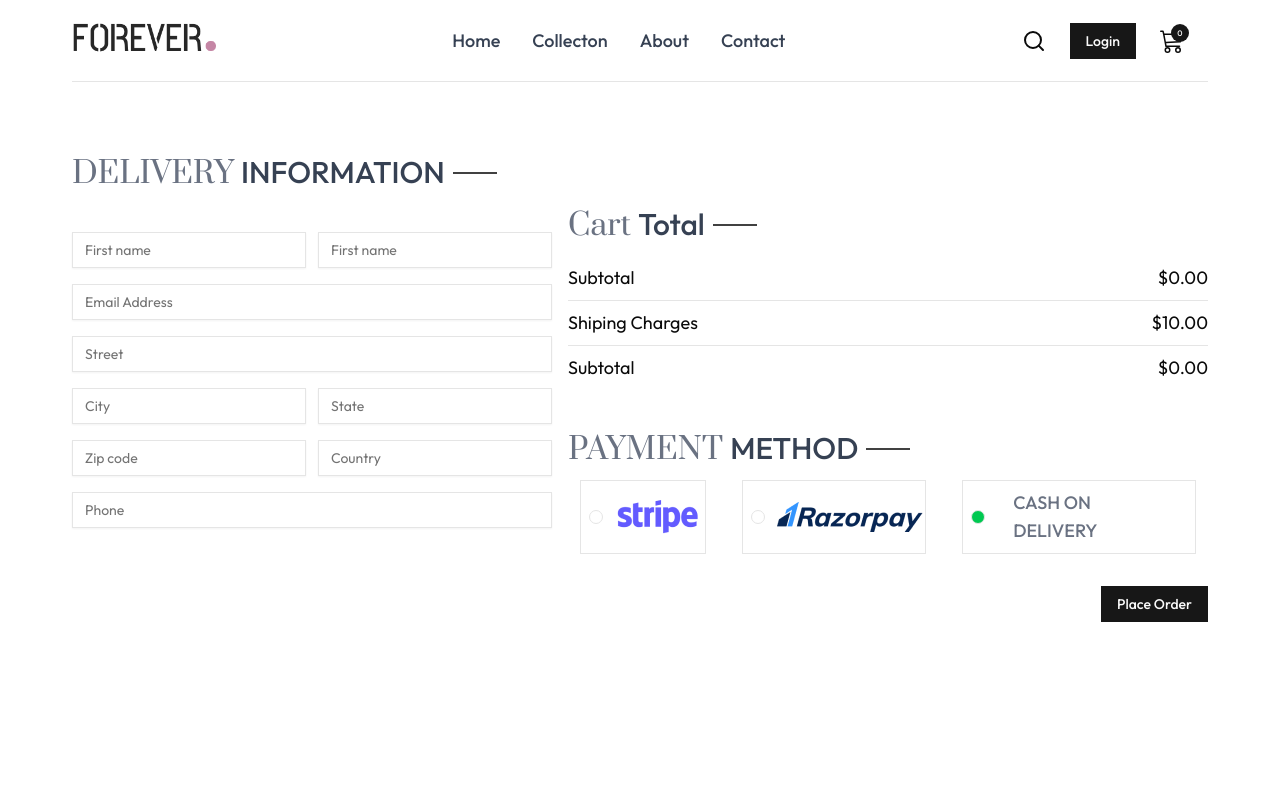
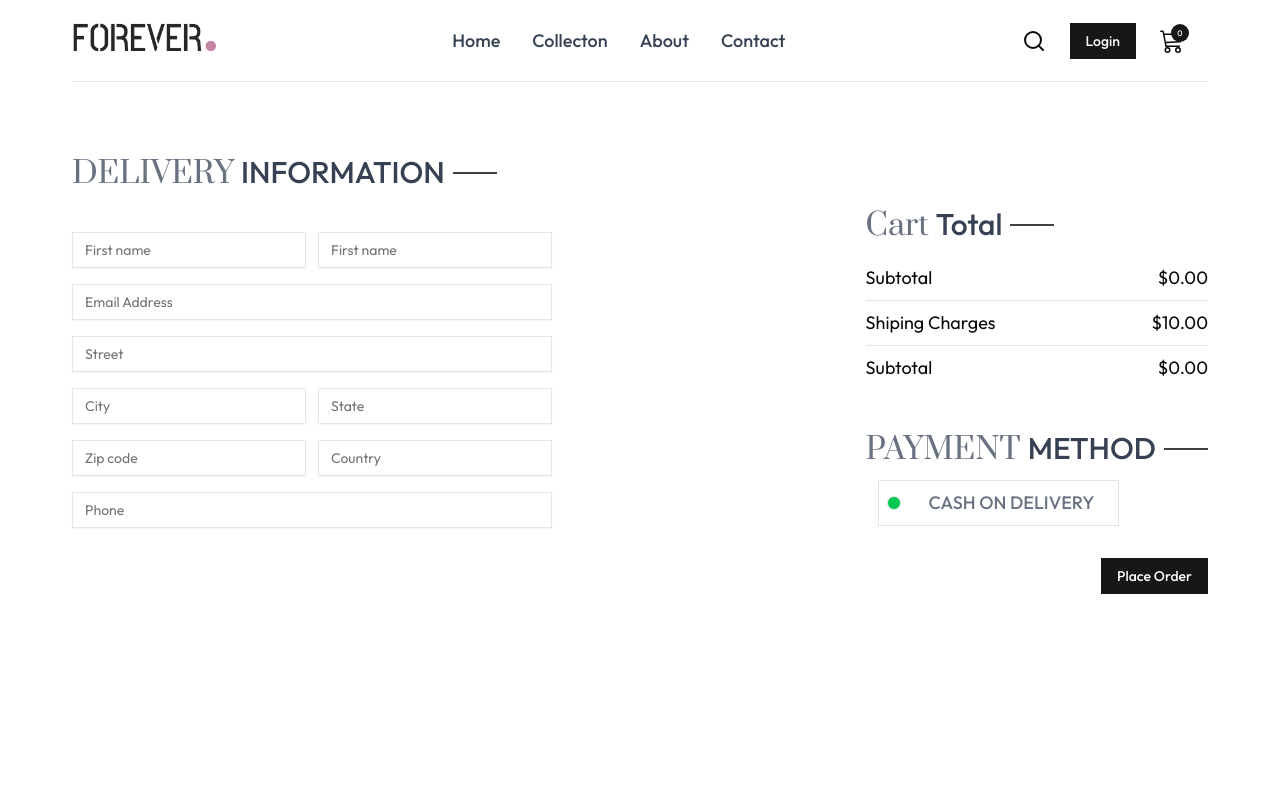
Before and after one commit to sharvanrajput/forever-ecom-frontend, a React (Vite) app: page /place-order in a window 1280 px wide. Shown: the top 800 px of the page. Built offline with nearby package versions, Linux system fonts and the light colour scheme; no server answers.

Commit message:
refactor: remove Stripe and Razorpay payment options from PlaceOrder component

```diff
--- a/src/pages/PlaceOrder.jsx
+++ b/src/pages/PlaceOrder.jsx
@@ -51,17 +51,7 @@ const placeholder = () => {
       }
     }
 
-    if (method === "stripe") {
-      if (cartItems.length > 0) {
-        const res = await PlaceOrdercodWithStripe(amount, formdata)
-        toast.success(res.data.message)
-        const { session_url } = res.data
-        window.location.replace(session_url)
-        // setcarttmpty()
-      } else {
-        toast.error("cart is empty pick item")
-      }
-    }
+
 
 
 
@@ -119,14 +109,7 @@ const placeholder = () => {
                 <Title text1={"PAYMENT"} text2={"METHOD"} />
               </div>
               <div className="flex gap-3  flex-col lg:flex-row ">
-                <div onClick={() => setMethod("stripe")} className="flex items-center gap-3 border p-2 mx-3 cursor-pointer">
-                  <p className={`min-w-3.5 h-3.5  border rounded-full ${method === "stripe" ? "bg-green-500" : "bg-transparent"}`}></p>
-                  <img src={assets.stripe_logo} alt="" />
-                </div>
-                <div onClick={() => setMethod("raxerpay")} className="flex items-center gap-3 border p-2 mx-3 cursor-pointer">
-                  <p className={`min-w-3.5 h-3.5  border rounded-full ${method === "raxerpay" ? "bg-green-500" : "bg-transparent"}`}></p>
-                  <img src={assets.razorpay_logo} alt="" />
-                </div>
+
                 <div onClick={() => setMethod("cod")} className="flex items-center gap-3 border p-2 mx-3 cursor-pointer">
                   <p className={`min-w-3.5 h-3.5  border rounded-full ${method === "cod" ? "bg-green-500" : "bg-transparent"}`}></p>
                   <p className="text-gray-500 text-sm font-medium mx-4">CASH ON DELIVERY</p>
```
